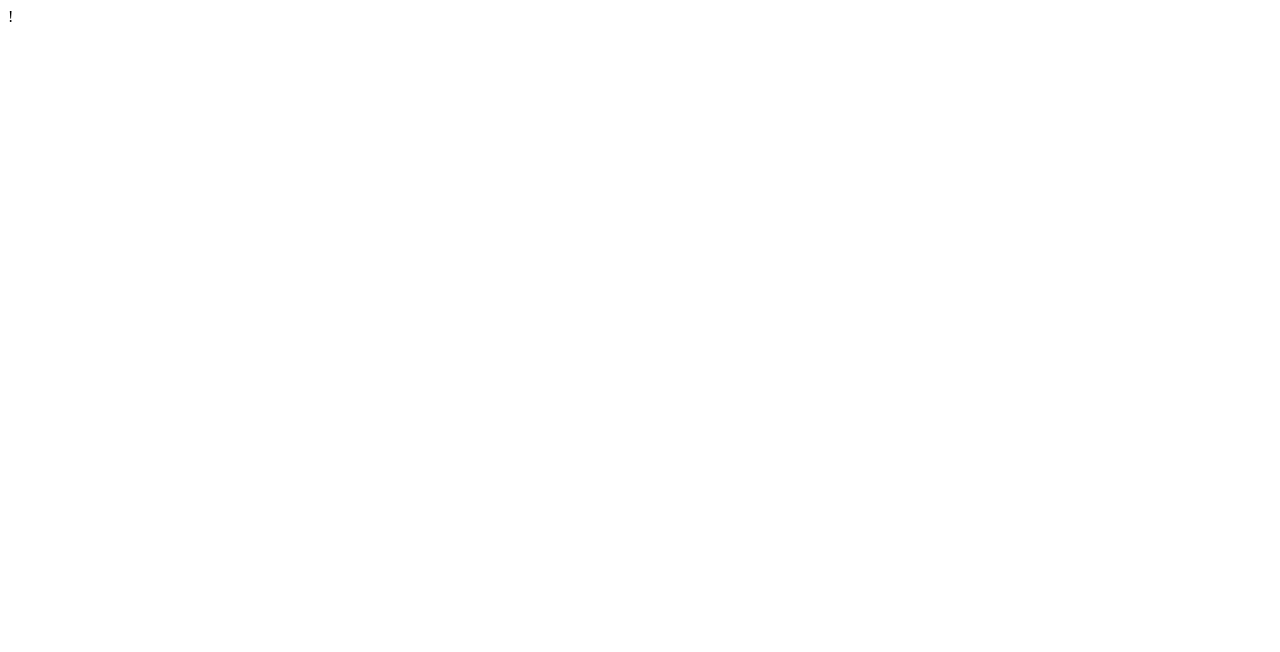
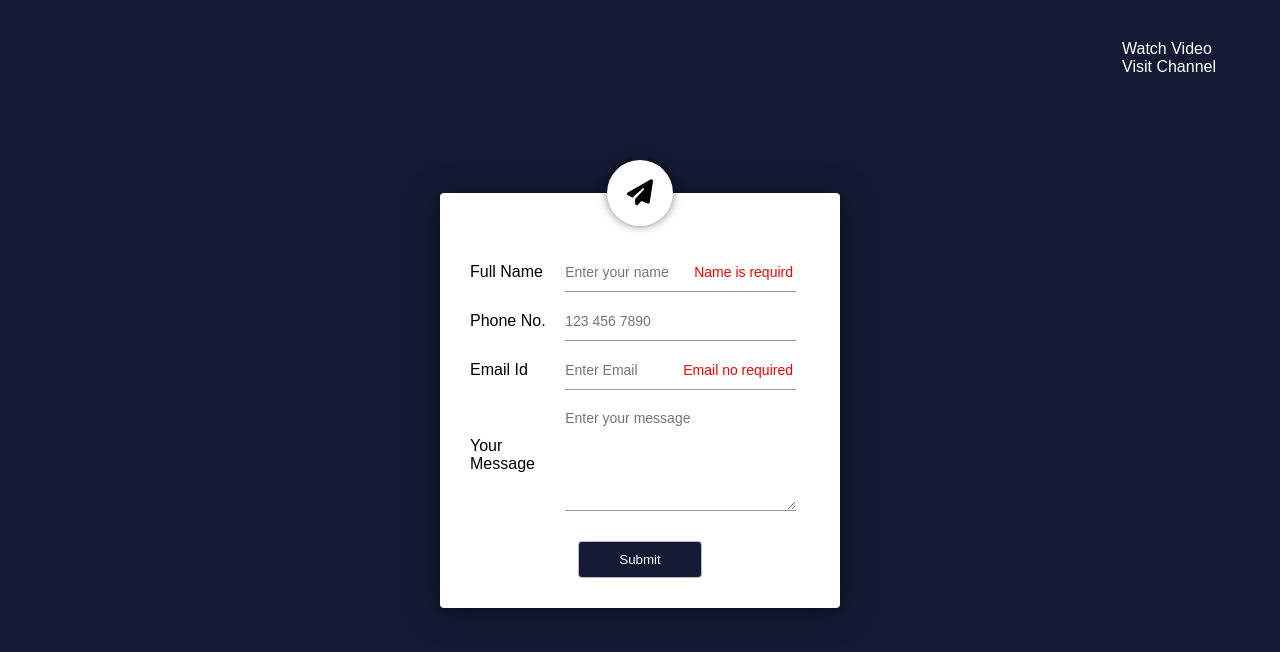
Before and after one commit to SHEKOOFEHSHOJAI/-Form-Validation, a plain HTML site: page FormValidation/index.html in a window 1280 px wide. Drawn offline with Linux system fonts and the light colour scheme.

Commit message:
shekoofeh-shojai-classA

```diff
--- a/FormValidation/index.html
+++ b/FormValidation/index.html
@@ -1 +1,55 @@
-!
+<!DOCTYPE html>
+<html>
+<head>
+    <meta name="viewport" content="width=device-width, initial-scale=1.0">
+    <title>Form Validation - Easy Tutorials YouTube Channel</title>
+    <link rel="stylesheet" href="style.css">
+
+    <script src="https://kit.fontawesome.com/93a7c92d89.js" crossorigin="anonymous"></script>
+
+</head>
+<body>
+  <div class="container">
+    <form>
+      <i class="fas fa-paper-plane"></i>
+
+      <div class="input-group">
+        <label>Full Name</label>
+        <input id="contect-name"type="text" placeholder="Enter your name" onkeyup="valudate()">
+        <span id="name-error"></span>
+
+
+      </div>
+
+      <div class="input-group">
+        <label>Phone No.</label>
+        <input type="tel" placeholder="123 456 7890" id="contect-phone"  onkeyup="valudatephone()" >
+        <span id="phone-error"></span>
+      </div>
+
+      <div class="input-group">
+        <label>Email Id</label>
+        <input type="email" placeholder="Enter Email"id="contect-Emil"  onkeyup="valudateEmail()" >
+        <span id="email-error"></span>
+      </div>
+
+      <div class="input-group">
+        <label>Your Message</label>
+        <textarea rows="5" placeholder="Enter your message"id="contect-messg"  onkeyup="valudatemssg()"></textarea>
+        <span id="message-error"></span>
+    </div>
+
+    <button onclick="return valudationForm()">Submit</button>
+   <span id="submit-error"></span>
+  </form>
+
+
+  <div class="useful-links">
+    <a href="https://youtu.be/fz8bwvn9lA4">Watch Video</a>
+    <a href="https://www.youtube.com/c/EasyTutorialsVideo?sub_confirmation=1">Visit Channel</a>
+  </div>
+
+  </div>
+  <script src="./script.js"></script>
+</body>
+</html>
--- a/FormValidation/script.js
+++ b/FormValidation/script.js
@@ -0,0 +1,117 @@
+
+let nameError = document.getElementById("name-error");
+let phoneError = document.getElementById("phone-error");
+let emailerror = document.getElementById("email-error");
+let messageError = document.getElementById("message-error");
+
+
+function valudate(){
+  let contectName = document.getElementById("contect-name").value;
+console.log(contectName);
+  if (contectName.length === 0) {
+    nameError.innerHTML = "Name is requird";
+    return false;
+  }
+  if (!contectName.match(/^[A-Za-z]*\s{1}[A-Za-z]*$/)) {
+    nameError.innerHTML = "write full name";
+    return false;
+  }
+  let valid=nameError.innerHTML = '<i class="fa-solid fa-circle-check"></i>';
+
+  return true
+
+}
+valudate();
+// contectName.addEventListener("keyup",()=>{
+
+
+// if (contectName.length === 0) {
+//   nameError.innerHTML = "Name is requird";
+//   return false;
+// }
+// if (!contectName.match(/^[A-Za-z]*\s{1}[A-Za-z]*$/)) {
+//   nameError.innerHTML = "write full name";
+//   return false;
+// }
+// nameError.innerHTML = '<i class="fa-solid fa-circle-check"></i>';
+// return true
+
+// })
+
+
+
+// phone number
+
+function valudatephone(){
+    let contectphone = document.getElementById("contect-phone").value;
+    if (contectphone.length==0) {
+
+    contectphone.innerHTML = "phone no required";
+     return false
+    }
+    if(contectphone.length!==10){
+        phoneError.innerHTML = "phone no should be 10 digits";
+        return false
+    }
+    if (!contectphone.match(/^[0-9]{10}$/)) {
+      phoneError.innerHTML = "only digit please";
+      return false;
+    }
+        phoneError.innerHTML = '<i class="fa-solid fa-circle-check"></i>';
+        return true
+
+}
+valudatephone();
+
+// Email valudation
+function valudateEmail() {
+     let contectEmil = document.getElementById("contect-Emil").value;
+     console.log(contectEmil);
+     if (contectEmil.length == 0) {
+       emailerror.textContent = "Email no required";
+       return false;
+     }
+
+      if (
+        !contectEmil.match(/^[A-Za-z\._\-[0-9]*[@][A-Za-z]*[\.]{a-z}{2,4}$/)
+      ) {
+        emailerror.innerHTML = "email invalid";
+        return false;
+      }
+      emailerror.innerHTML = '<i class="fa-solid fa-circle-check"></i>';
+      return true;
+}
+valudateEmail();
+
+// messege
+function valudatemssg() {
+    let contectMessg = document.getElementById("contect - messg").value;
+    let requird=30;
+
+    let left = requird - contectMessg.length;
+    if(left>0){
+      messageError.innerHTML = left + "more characters required";
+      return false
+    }
+     messageError.innerHTML ='<i class="fa-solid fa-circle-check"></i>'
+     return true;
+}
+
+
+// foem
+
+let submiterror = document.getElementById("submit-error");
+function valudationForm() {
+   submiterror.style.display='block'
+    if (!valudate || !valudatephone() || !valudateEmail() || valudatemssg()) {
+     submiterror.innerHTML='please fix error to submit'
+
+    setTimeout(() => {
+         submiterror.style.display = "none";
+    },3000);
+     return false
+
+
+
+    }
+}
--- /dev/null
+++ b/FormValidation/style.css
@@ -0,0 +1,96 @@
+*{
+    margin: 0;
+    padding: 0;
+    box-sizing: border-box;
+    font-family: 'Poppins', sans-serif;
+}
+.container{
+    width: 100%;
+    height: 100vh;
+    background: #141a34;
+    display: flex;
+    align-items: center;
+    justify-content: center;
+}
+
+.useful-links{
+    position: absolute;
+    top: 5%;
+    right: 5%;
+
+}
+.useful-links a{
+    display: block;
+    color: #fff;
+    text-decoration: none;
+}
+
+.container form{
+    width: 90%;
+    max-width: 400px;
+    padding: 50px 30px 20px;
+    background: #fff;
+    border-radius: 4px;
+    box-shadow: 0 4px 30px rgba(0, 0, 0, 0.5);
+    position: relative;
+}
+.fa-paper-plane{
+    position: absolute;
+    top: 0;
+    left: 50%;
+    transform: translate(-50%,-50%);
+    background: #fff;
+    font-size: 26px;
+    padding: 20px;
+    border-radius: 50%;
+    box-shadow: 0 0 10px rgba(0, 0, 0, 0.5);
+}
+
+.input-group{
+    width: 100%;
+    display: flex;
+    align-items: center;
+    margin: 10px 0;
+    position: relative;
+}
+.input-group label{
+    flex-basis: 28%;
+}
+.input-group input, .input-group textarea{
+    flex-basis: 68%;
+    background: transparent;
+    border: 0;
+    outline: 0;
+    padding: 10px 0;
+    border-bottom: 1px solid #999;
+    color: #333;
+    font-size: 16px;
+}
+::placeholder{
+    font-size: 14px;
+}
+
+form button{
+    background: #141a34;
+    color: #fff;
+    border-radius: 4px;
+    border: 1px solid rgba(255, 255, 255, 0.7);
+    padding: 10px 40px;
+    outline: 0;
+    cursor: pointer;
+    display: block;
+    margin: 30px auto 10px;
+}
+.input-group span{
+    position: absolute;
+    bottom: 12px;
+    right: 17px;
+    font-size: 14px;
+    color: red;
+}
+#submit-error{
+     color: red;
+}
+.input-group span i{
+    color: seagreen;
+}
```
